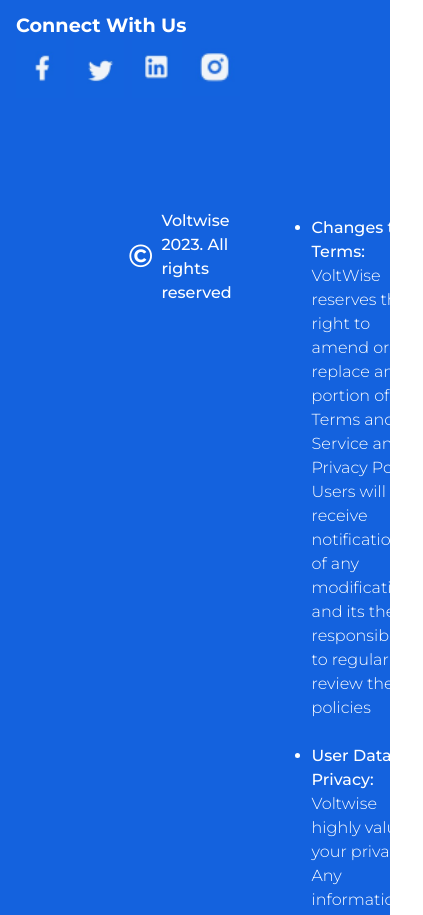
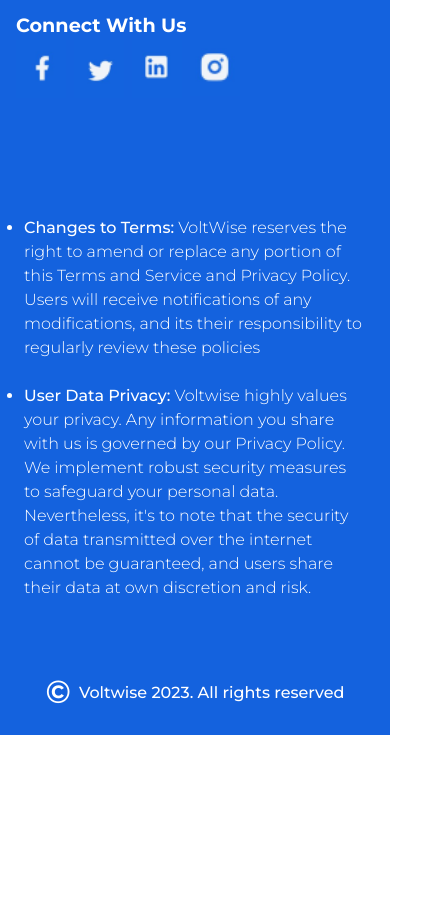
Before and after one commit to Mozibix/footer_section, a Next.js app: page / in a window 390 px wide. Shown: the part 1220-2135 px from the top of the page, 423 px wide, since content can reach past the window. After the commit the page ends 1955 px from the top, so only its background shows below. Built offline with nearby package versions, Linux system fonts and the light colour scheme.

Commit message:
style: updated footer responsive styles

```diff
--- a/styles/footer.scss
+++ b/styles/footer.scss
@@ -336,16 +336,28 @@
 
   &_bottom {
     &_inner {
-      padding: 6rem 8rem;
+      padding: 6rem 1.5rem 1rem;
       @include flex_center();
-      justify-content: flex-start;
-      align-items: flex-start;
       gap: 5rem;
+      width: 100%;
+      margin: 0 auto;
+      flex-direction: column-reverse;
+      max-width: 45rem;
+
+      @media screen and (min-width: 992px) {
+        padding: 6rem 1rem 3rem;
+        max-width: 95%;
+        flex-direction: row;
+        justify-content: flex-start;
+        align-items: flex-start;
+      }
     }
 
     &_left {
       position: relative;
       inset: -0.4rem 0;
+      min-width: 20rem;
+
       p {
         @include flex_center();
         gap: 0.5rem;
```
